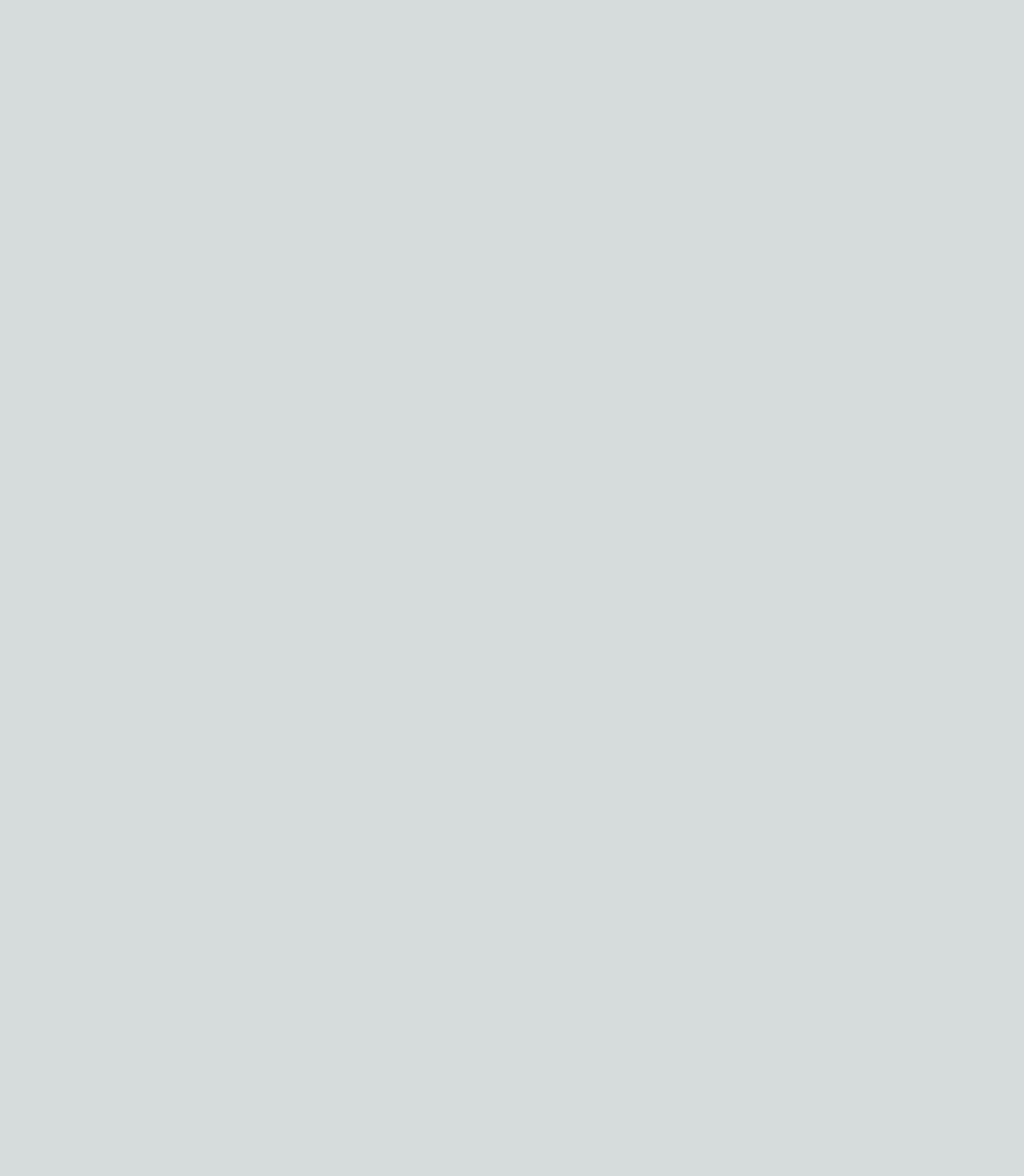
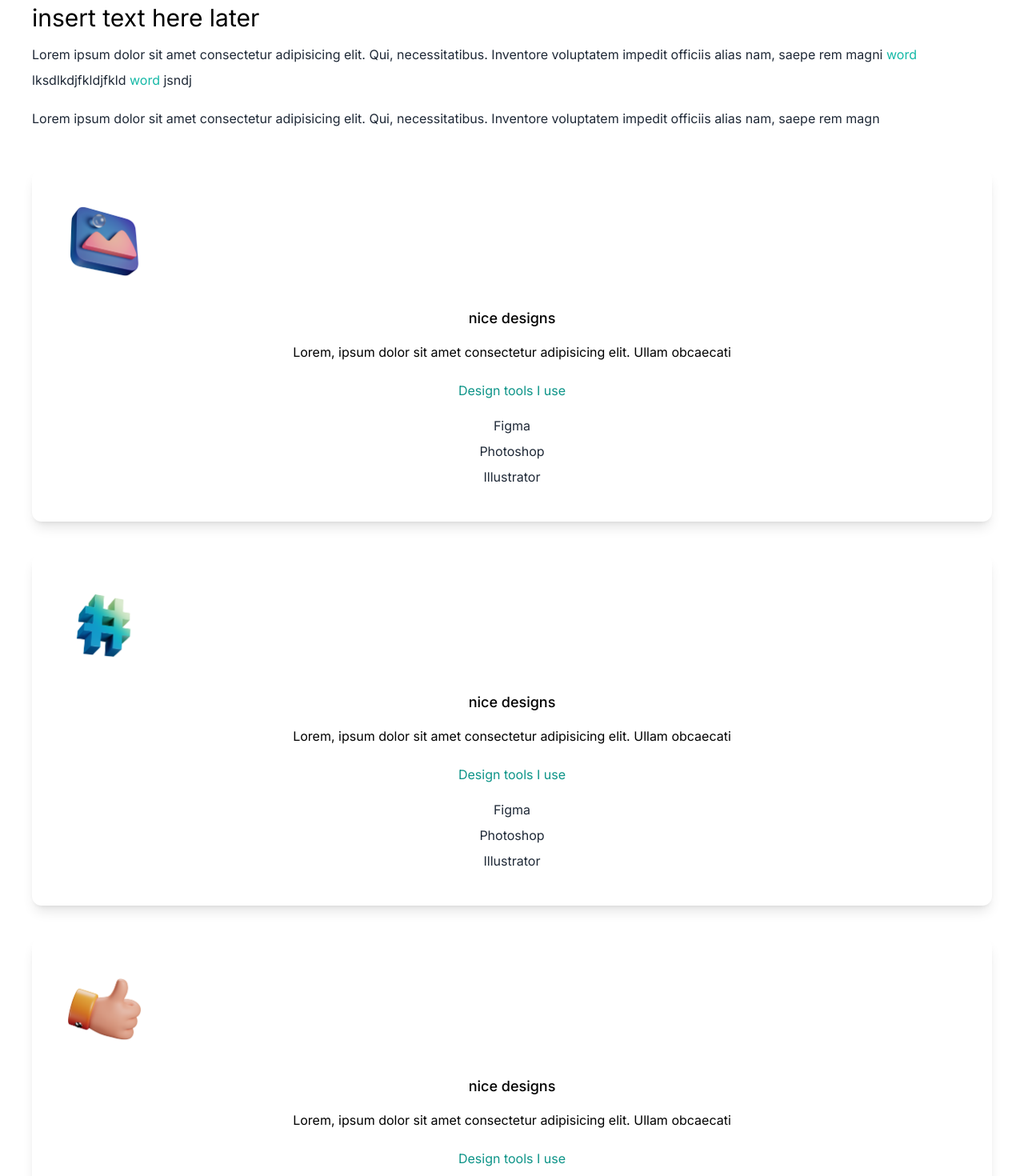
Before and after one commit to angeelbarbosa/react-portfolio, a Next.js app: page / in a window 1280 px wide. Shown: the part 800-2270 px from the top of the page at 80% size. Before the commit the page ends 800 px from the top, so only its background shows below. Built offline with nearby package versions, Linux system fonts and the light colour scheme.

Commit message:
adding cards section

```diff
--- a/app/page.tsx
+++ b/app/page.tsx
@@ -2,6 +2,9 @@ import Head from "next/head"
 import { BsFillMoonStarsFill } from "react-icons/bs"
 import { AiFillLinkedin, AiFillGithub } from "react-icons/ai"
 import Image from "next/image"
+import design from "../public/design.png"
+import code from "../public/code.png"
+import consulting from "../public/consulting.png"
 
 export default function Home() {
   return (
@@ -48,8 +51,64 @@ export default function Home() {
           </div>
           <div className=""></div>
         </section>
-
-        <section></section>
+        <section>
+          <div>
+            <h3 className="text-3xl py-1">insert text here later</h3>
+            <p className="text-md py-2 leading-8 text-gray-800">
+              Lorem ipsum dolor sit amet consectetur adipisicing elit. Qui,
+              necessitatibus. Inventore voluptatem impedit officiis alias nam,
+              saepe rem magni <span className="text-teal-500">word</span>{" "}
+              lksdlkdjfkldjfkld <span className="text-teal-500">word</span>{" "}
+              jsndj
+            </p>
+            <p className="text-md py-2 leading-8 text-gray-800">
+              Lorem ipsum dolor sit amet consectetur adipisicing elit. Qui,
+              necessitatibus. Inventore voluptatem impedit officiis alias nam,
+              saepe rem magn
+            </p>
+          </div>
+          <div>
+            <div className="text-center shadow-lg p-10 rounded-xl my-10">
+              <Image alt="" src={design} width={100} height={100} />
+              <h3 className="text-lg font-medium pt-8 pb-2">nice designs</h3>
+              <p className="py-2">
+                Lorem, ipsum dolor sit amet consectetur adipisicing elit. Ullam
+                obcaecati
+              </p>
+              <h4 className="py-4 text-teal-600">Design tools I use</h4>
+              <p className="text-gray-800 py-1">Figma</p>
+              <p className="text-gray-800 py-1">Photoshop</p>
+              <p className="text-gray-800 py-1">Illustrator</p>
+            </div>
+            <div className="text-center shadow-lg p-10 rounded-xl my-10">
+              <Image alt="" src={code} width={100} height={100} />
+              <h3 className="text-lg font-medium pt-8 pb-2">nice designs</h3>
+              <p className="py-2">
+                Lorem, ipsum dolor sit amet consectetur adipisicing elit. Ullam
+                obcaecati
+              </p>
+              <h4 className="py-4 text-teal-600">Design tools I use</h4>
+              <p className="text-gray-800 py-1">Figma</p>
+              <p className="text-gray-800 py-1">Photoshop</p>
+              <p className="text-gray-800 py-1">Illustrator</p>
+            </div>
+            <div className="text-center shadow-lg p-10 rounded-xl my-10">
+              <Image alt="" src={consulting} width={100} height={100} />
+              <h3 className="text-lg font-medium pt-8 pb-2">nice designs</h3>
+              <p className="py-2">
+                Lorem, ipsum dolor sit amet consectetur adipisicing elit. Ullam
+                obcaecati
+              </p>
+              <h4 className="py-4 text-teal-600">Design tools I use</h4>
+              <p className="text-gray-800 py-1">Figma</p>
+              <p className="text-gray-800 py-1">Photoshop</p>
+              <p className="text-gray-800 py-1">Illustrator</p>
+            </div>
+          </div>
+        </section>
+        <section>
+          <div></div>
+        </section>
       </main>
     </div>
   )
```
